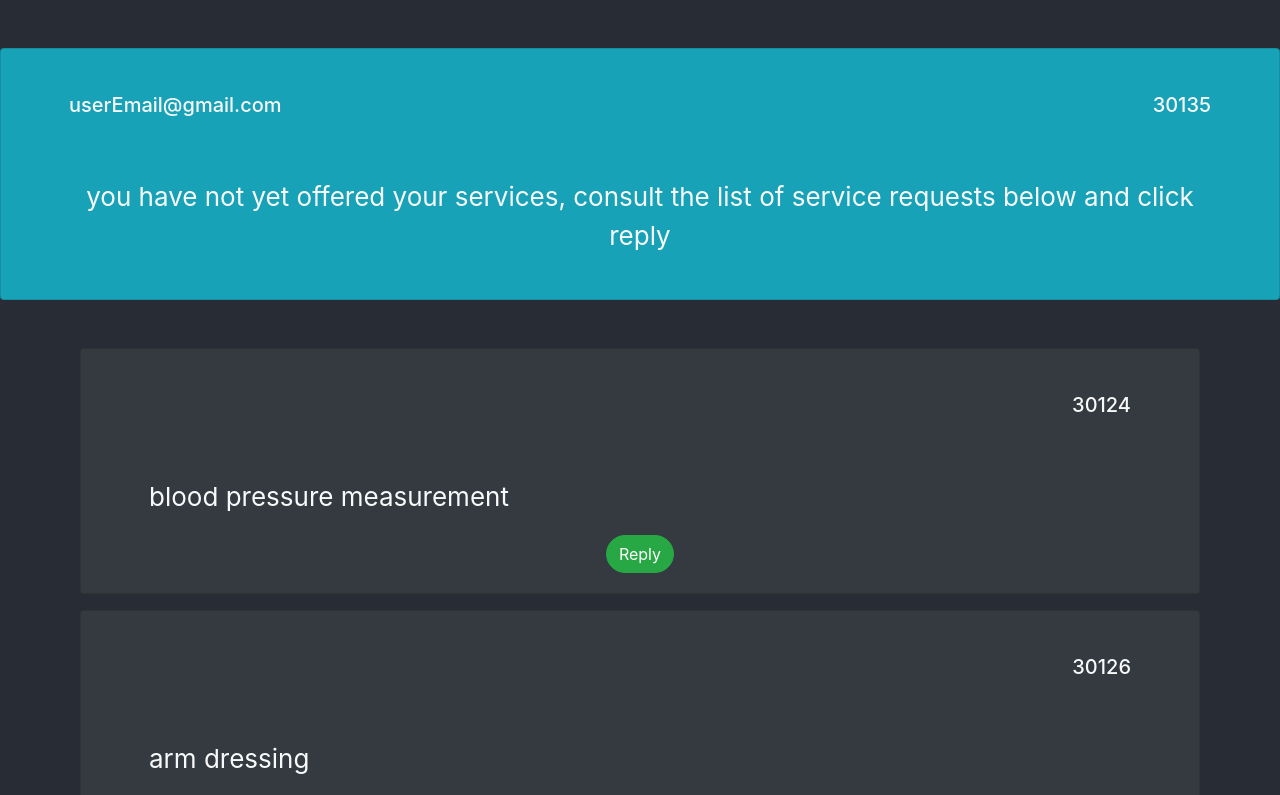
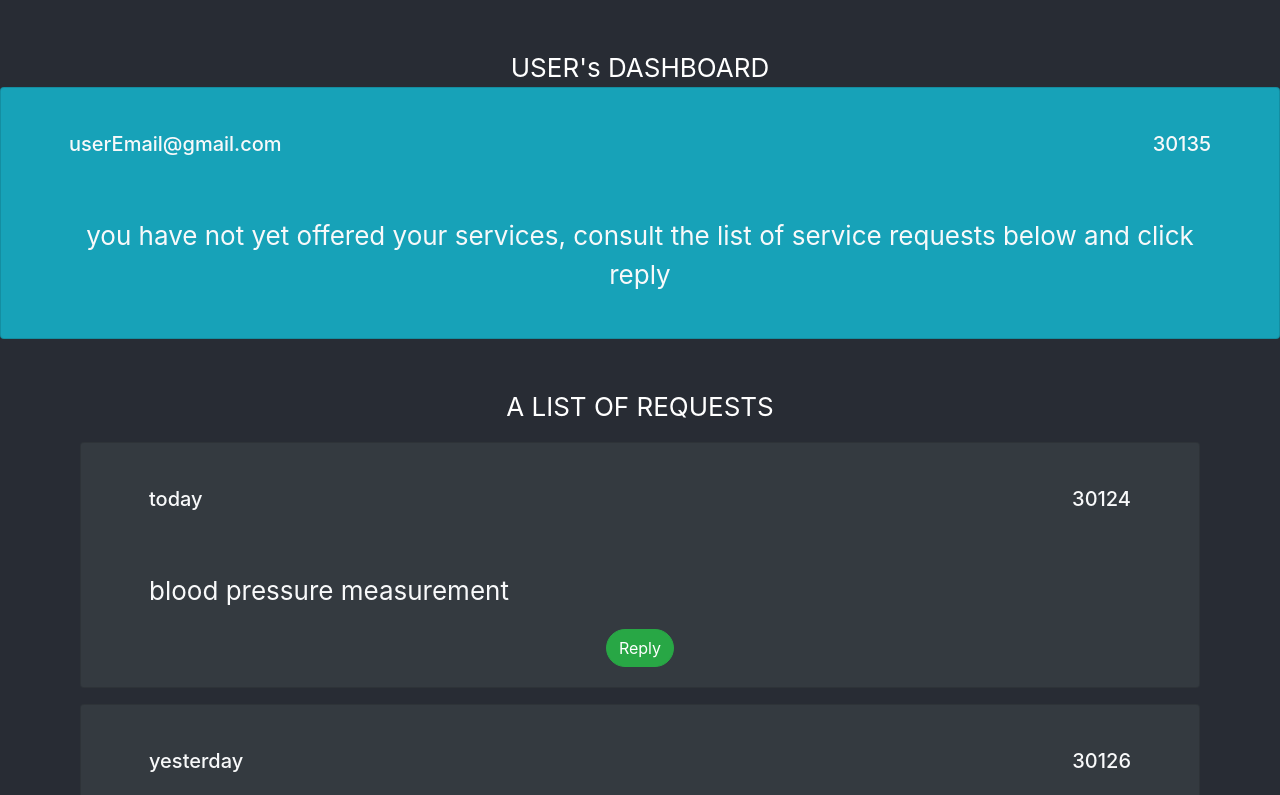
Before and after one commit to marcosaccarola/Health-Advantage, a React (Create React App) app: page / in a window 1280 px wide. Shown: the top 795 px of the page. Built offline with nearby package versions, Linux system fonts and the light colour scheme.

Commit message:
reply to requests

```diff
--- a/src/components/0200-Dashboard.jsx
+++ b/src/components/0200-Dashboard.jsx
@@ -4,10 +4,11 @@ import OfferedServices from "./0210-OfferedServices"
 import Requests from "./0300-Requests"
 
 const Dashboard=({currentUser,currentPosition})=>{
-    const[offeredServices,setOfferedServices]=useState()
+    const[offeredServices,setOfferedServices]=useState([])
 
     return(
         <div className='mt-5'>
+            USER's DASHBOARD
             <Card style={{ width: '80rem' }} className='text-light bg-info'>
             <Card.Body>
                 {/* <Card.Subtitle className="mb-2 text-muted">Good afternoon</Card.Subtitle> */}
@@ -16,7 +17,7 @@ const Dashboard=({currentUser,currentPosition})=>{
                 <Card.Title>{currentPosition}</Card.Title>
                 </div>
                 <Card.Text>
-                    {offeredServices
+                    {(offeredServices.length!==0)
                         ?<OfferedServices offeredServices={offeredServices}/>
                         :<div className='row justify-content-start mx-5 mb-4 text-light'>
                             you have not yet offered your services, consult the list of service requests below and click reply
--- a/src/components/0210-OfferedServices.jsx
+++ b/src/components/0210-OfferedServices.jsx
@@ -4,10 +4,12 @@ import { Card } from "react-bootstrap"
 const OfferedServices=({offeredServices})=>{
     return(
         <div>
+            OFFERED SERVICES:
             {offeredServices.map((reply)=>(
                 <Card style={{ width: '70rem' }} className='text-light bg-dark my-3 mx-auto'>
                     <Card.Body>
-                    <div className='row justify-content-end mx-5 mt-4 mb-5 text-light'>
+                    <div className='row justify-content-between mx-5 mt-4 mb-5 text-light'>
+                        <Card.Title>{reply.addedAt}</Card.Title>
                         <Card.Title>{reply.position}</Card.Title>
                     </div>
                     <Card.Text className='row justify-content-start mx-5'>{reply.interventionRequested}</Card.Text>
--- a/src/components/0300-Requests.jsx
+++ b/src/components/0300-Requests.jsx
@@ -3,17 +3,19 @@ import requestsExample from '../utils/requests.json'
 
 const Requests=({setOfferedServices})=>{
 
-    const reply=(request)=>{
+    const reply=async(request)=>{
         alert('added')
-        setOfferedServices(request)
+        await setOfferedServices(prevRequests=>[...prevRequests,request])
     }
 
     return(
         <div className='mt-5'>
+            A LIST OF REQUESTS
             {requestsExample.map((request)=>(
                 <Card style={{ width: '70rem' }} className='text-light bg-dark my-3 mx-auto'>
                     <Card.Body>
-                    <div className='row justify-content-end mx-5 mt-4 mb-5 text-light'>
+                    <div className='row justify-content-between mx-5 mt-4 mb-5 text-light'>
+                        <Card.Title>{request.addedAt}</Card.Title>
                         <Card.Title>{request.position}</Card.Title>
                     </div>
                     <Card.Text className='row justify-content-start mx-5'>{request.interventionRequested}</Card.Text>
```
